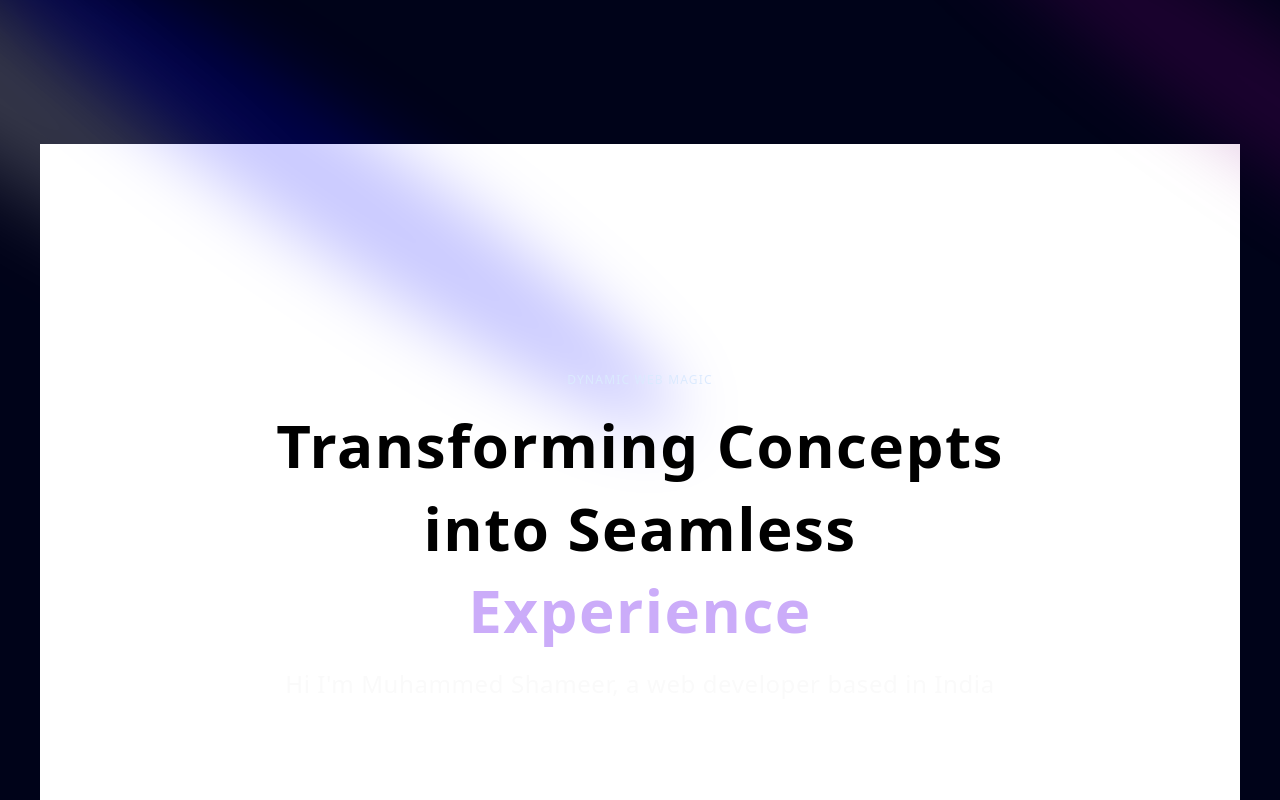
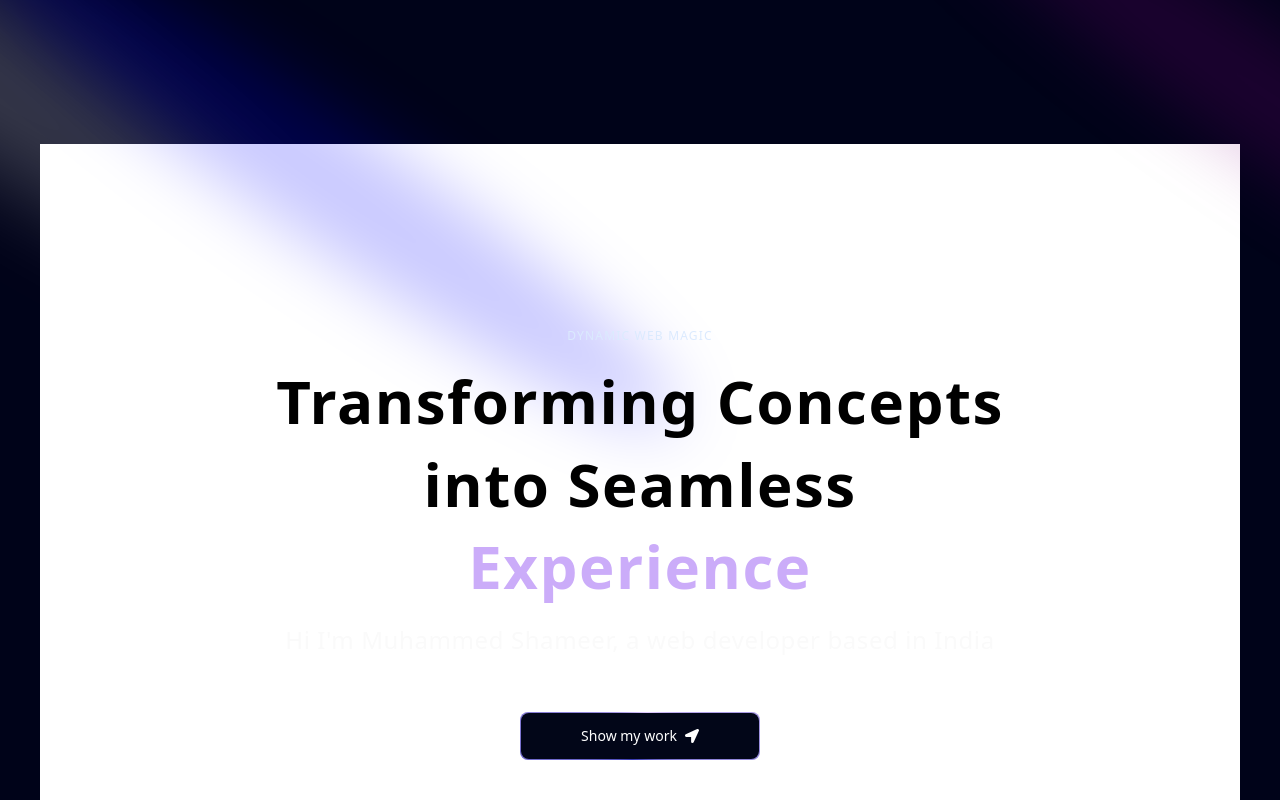
Before and after one commit to mhmdshameer/Portfolio, a Next.js app: page / in a window 1280 px wide. Shown: the top 800 px of the page. Built offline with nearby package versions, Linux system fonts and the light colour scheme.

Commit message:
magic button

```diff
--- a/components/Hero.tsx
+++ b/components/Hero.tsx
@@ -2,6 +2,8 @@
 import { Spotlight } from "./ui/Spotlight";
 import { cn } from "@/lib/utils";
 import { TextGenerateEffect } from "./ui/TextGenerateEffect";
+import MagicButton from "./ui/MagicButton";
+import { FaLocationArrow } from "react-icons/fa";
 
 const Hero = () => {
   return (
@@ -40,6 +42,13 @@
             <p className="text-center md:tracking-wide mb-4 text-sm md:text-lg lg:text-2xl">
               Hi I&apos;m Muhammed Shameer, a web developer based in India
             </p>
+            <a href="#about">
+              <MagicButton
+                title="Show my work"
+                position="right"
+                icon={<FaLocationArrow />}
+              />
+            </a>
           </div>
         </div>
       </div>
--- /dev/null
+++ b/components/ui/MagicButton.tsx
@@ -0,0 +1,20 @@
+import React, { ReactNode } from 'react'
+
+
+
+const MagicButton = ({
+    title, icon, position, handleClick, otherClasses
+}:{title:string; icon: React.ReactNode; position: string; handleClick?: ()=> void; otherClasses?: string}) => {
+  return (
+    <button className="relative inline-flex h-12 w-full overflow-hidden rounded-lg p-[1px] focus:outline-none md:w-60 md:mt-10">
+  <span className="absolute inset-[-1000%] animate-[spin_2s_linear_infinite] bg-[conic-gradient(from_90deg_at_50%_50%,#E2CBFF_0%,#393BB2_50%,#E2CBFF_100%)]" />
+  <span className={`inline-flex h-full w-full cursor-pointer gap-2 items-center justify-center rounded-lg bg-slate-950 px-7 text-sm font-medium text-white backdrop-blur-3xl ${otherClasses}`}>
+    {position === "left" && icon}
+    {title}
+    {position === "right" && icon}
+  </span>
+</button>
+  )
+}
+
+export default MagicButton
--- a/package.json
+++ b/package.json
@@ -16,6 +16,7 @@
     "next-themes": "^0.4.6",
     "react": "^19.0.0",
     "react-dom": "^19.0.0",
+    "react-icons": "^5.5.0",
     "tailwind-merge": "^3.3.1",
     "tailwindcss-animate": "^1.0.7"
   },
```
Also changed, not shown: 1 other file (tests, documents, lock files or other folders).
